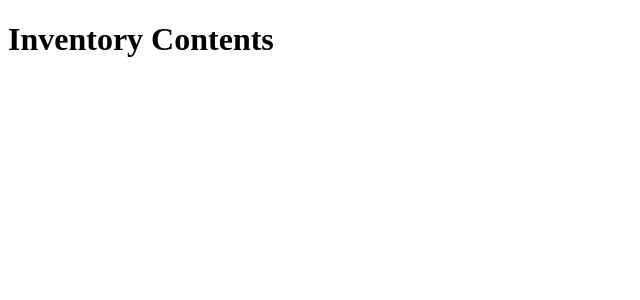
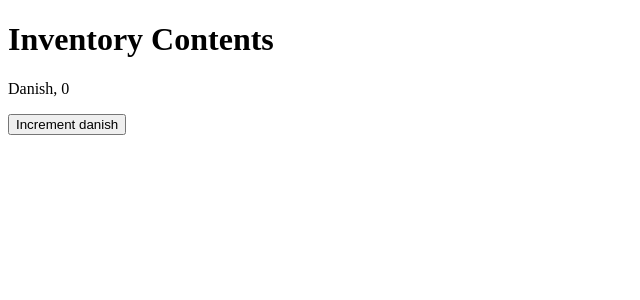
Before and after one commit to idriss30/testing-with-RTl-jest-bakery-project, a React app: page / in a window 1280 px wide. Shown: the top 300 px of the page, without its empty margins (0-640 px from the left). Built offline with nearby package versions, Linux system fonts and the light colour scheme.

Commit message:
added button to increase quantity

```diff
--- a/App.jsx
+++ b/App.jsx
@@ -1,10 +1,16 @@
 import React from "react";
 
 export const App = () => {
+  const [danishes, setDanishes] = React.useState(0);
+  const clickButton = () => {
+    setDanishes(danishes + 1);
+  };
   return (
     <>
       <div>
         <h1>Inventory Contents</h1>
+        <p>Danish, {danishes}</p>
+        <button onClick={clickButton}>Increment danish</button>
       </div>
     </>
   );
```
